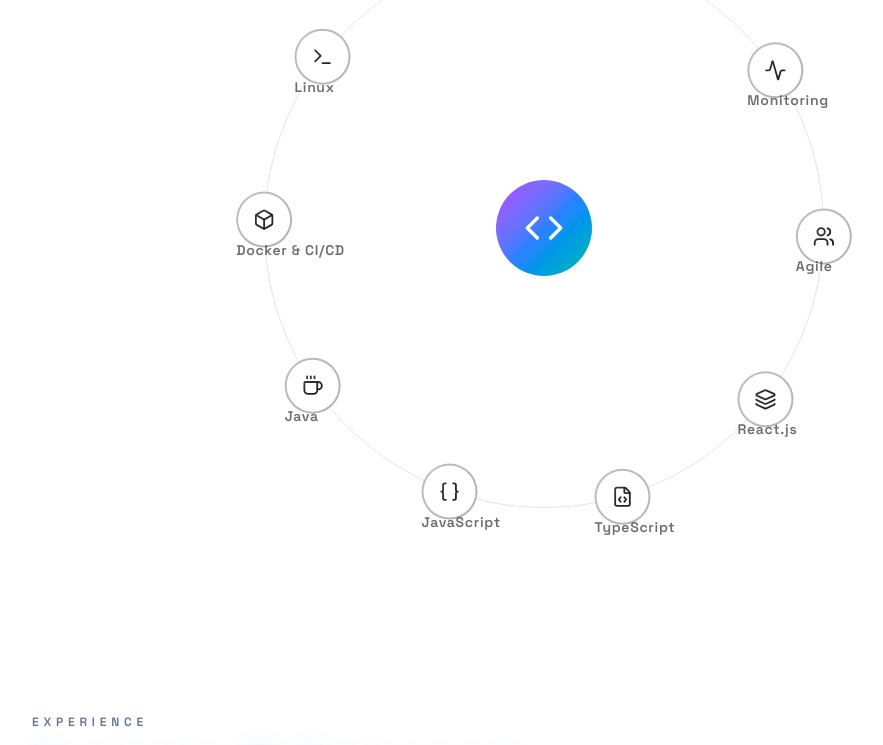
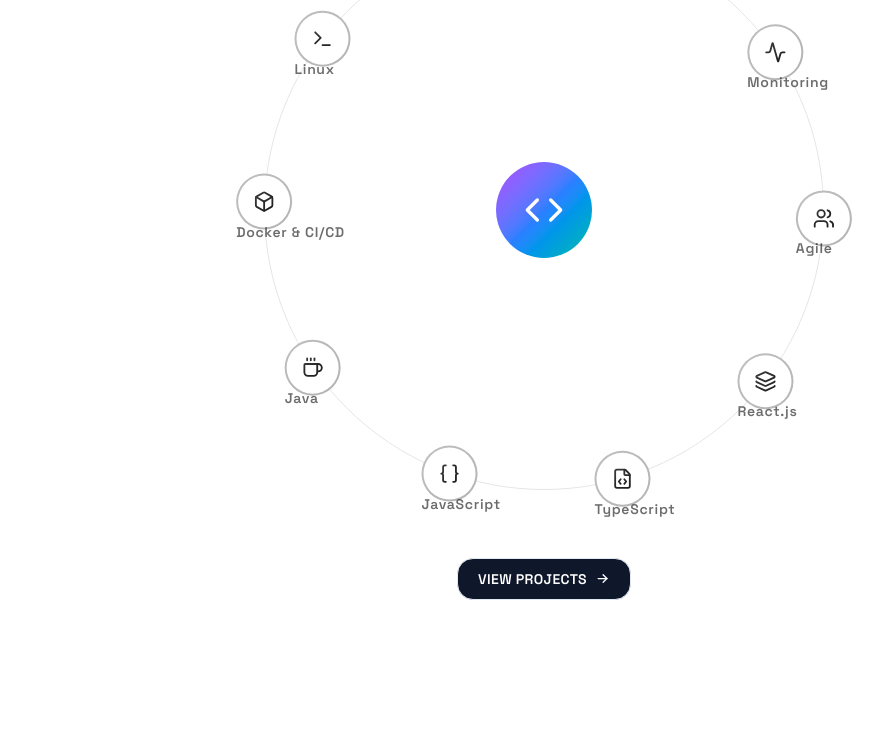
Before and after one commit to Samusn/portfolio_samuel_soun, a Next.js app: page / in a window 1280 px wide. Shown: the part 2064-2809 px from the top of the page, without its empty margins (96-979 px from the left). Built offline with nearby package versions, Linux system fonts and the light colour scheme.

Commit message:
refactor: spacing

```diff
--- a/src/components/sections/about/skills-section.tsx
+++ b/src/components/sections/about/skills-section.tsx
@@ -190,6 +190,13 @@
           ))}
         </div>
 
+      </BlurFade>
+
+      <div className="mt-12 w-full">
+        <RadialOrbitalTimeline timelineData={skillsData} />
+      </div>
+
+      <div className="mt-12 flex justify-center">
         <Link
           href="/projects"
           className="inline-flex items-center gap-2 rounded-2xl border border-slate-200 bg-slate-900 px-5 py-2.5 text-sm font-semibold uppercase tracking-wide text-white transition-all active:scale-95 md:hover:bg-slate-800 dark:border-slate-600 dark:bg-white dark:text-slate-900 dark:md:hover:bg-slate-100"
@@ -197,9 +204,7 @@
           View Projects
           <IconArrowRight size={15} />
         </Link>
-      </BlurFade>
-
-      <RadialOrbitalTimeline timelineData={skillsData} />
+      </div>
     </section>
   );
 }
```
